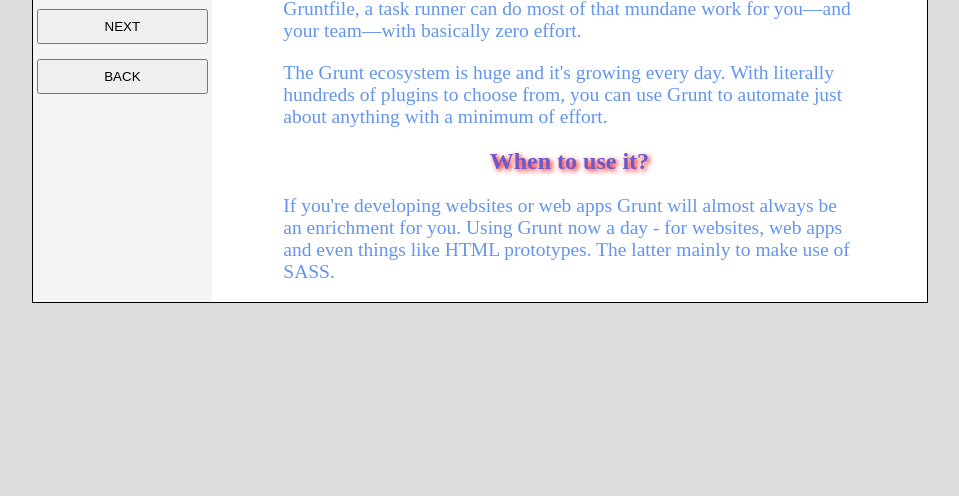
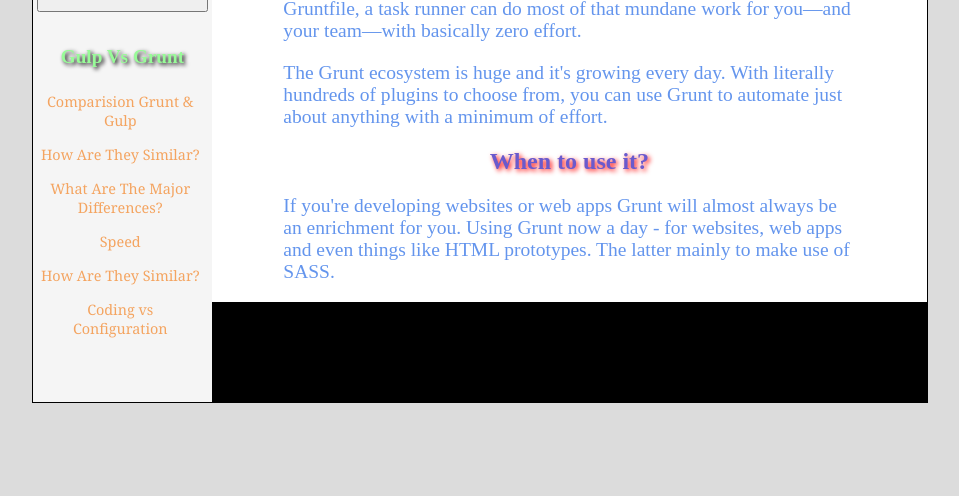
Before and after one commit to hiren65/Pirple-Javascript-HomeAssignment_19, a plain HTML site: page grunt/grunt.html in a window 1280 px wide. Shown: the part 304-800 px from the top of the page, without its empty margins (160-1119 px from the left). Drawn offline with Linux system fonts and the light colour scheme.

Commit message:
grunt vs gulp comparision buttons added

```diff
--- a/grunt/grunt.html
+++ b/grunt/grunt.html
@@ -12,10 +12,19 @@
             <h2>The JavaScript Task Runner</h2>
         </div>
         <div class="box" id="b2">
-             <h3></h3>
+             <div id="logo"></div>
             <!--Grunt Logo-->
+
             <button id="btn1">NEXT</button>
             <button id="btn2">BACK</button>
+            <h3>Gulp Vs Grunt</h3>
+            <div class="compare">Comparision Grunt & Gulp</div>
+            <div class="compare">How Are They Similar?</div>
+            <div class="compare"> What Are The Major Differences?</div>
+            <div class="compare">Speed</div>
+            <div class="compare">How Are They Similar?</div>
+            <div class="compare">Coding vs Configuration</div>
+
         </div>
         <div id="b3" class="box">
         <!--Slide Show-->
@@ -28,6 +37,7 @@
             </div>
             </a>
         </div>
+        <div id="d5"></div>
 
     </div>
     <footer>
--- a/grunt/themeGrunt.css
+++ b/grunt/themeGrunt.css
@@ -20,14 +20,28 @@
 }
 #b2{
     grid-column: 1/2;
-    grid-row: 1/3;
+    grid-row: 1/4;
     width: 100%;
-    height: 300px;
+    height: 600px;
     background-color: whitesmoke;
+    /*background-image: url("img/grunt.svg");
+    background-repeat: no-repeat;
+    background-position: top;
+    background-size: contain;*/
+}
+#logo{
+    width: 90%;
+    height: 200px;
+    //border: 1px solid black;
+    display: block;
+    margin-left: auto;
+    margin-right: auto;
     background-image: url("img/grunt.svg");
     background-repeat: no-repeat;
     background-position: center;
     background-size: contain;
+    margin-bottom: 0;
+    padding: 5px;
 }
 h1{
     text-align: center;
@@ -83,7 +97,7 @@
     color: slateblue;
 }
 #btn1{
-    margin-top: 300px;
+    margin-top: 20px;
     height: 35px;
     width: 96%;
     cursor: pointer;
@@ -96,4 +110,32 @@
     width: 96%;
     cursor: pointer;
     margin-left: 2%;
+    margin-bottom: 15px;
 }
+.compare{
+    display: block;
+    width: 90%;
+    margin-left: 1%;
+    margin-right: auto;
+    color: sandybrown;
+    font-size: 0.9rem;
+    //border: 1px solid gray;
+    margin-top: 5px;
+    text-align: center;
+    cursor: pointer;
+    padding: 5px;
+    font-family: Georgia, serif;
+    font-weight: 400;
+}
+h3{
+    text-align: center;
+    font-size: 1.2rem;
+    color: palegreen;
+    text-shadow: 2px 2px 4px #000000;
+}
+#d5{
+    background-color: black;
+    width: 100%;
+    height: 100px;
+    grid-column: 2/4;
+}
```
